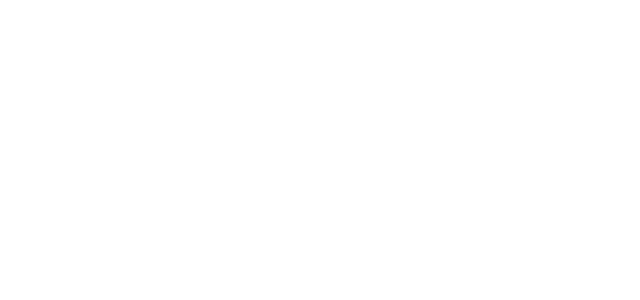
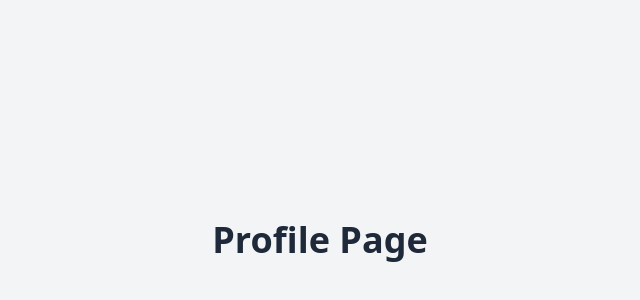
Before and after one commit to mdqasim786/ApplyWise-AI-Job-Application-Tracker, a React (Vite) app in the folder client/client/: page /dashboard/profile in a window 1280 px wide. Before the commit this address had no page. Shown: the part 160-460 px from the top of the page, without its empty margins (320-960 px from the left). Built offline with nearby package versions, Linux system fonts and the light colour scheme.

Commit message:
start creation of Profile UI page

```diff
--- a/client/client/src/App.jsx
+++ b/client/client/src/App.jsx
@@ -6,6 +6,7 @@
 import { Signup } from './Pages/Signup.jsx'
 import { Signin } from './Pages/Signin.jsx'
 import { Dashboard } from './Pages/Dashboard.jsx'
+import { Profile } from './Pages/Profile.jsx'
 import { Help } from './Pages/Help.jsx'
 import { BrowserRouter as Router, Route, Routes } from 'react-router-dom'
 import './App.css'
@@ -27,6 +28,7 @@
             <Route path='/signup' element={<Signup />} />
             <Route path='/signin' element={<Signin />} />
             <Route path='/dashboard/help' element={<Help />} />
+            <Route path='/dashboard/profile' element={<Profile />} />
             <Route
               path='/dashboard'
               element={
--- a/client/client/src/Pages/Profile.jsx
+++ b/client/client/src/Pages/Profile.jsx
@@ -0,0 +1,9 @@
+function Profile(){
+  return(
+    <div className="flex items-center justify-center h-screen bg-gray-100">
+      <h1 className="text-4xl font-bold text-gray-800">Profile Page</h1>
+    </div>
+  )
+}
+
+export {Profile}
```
